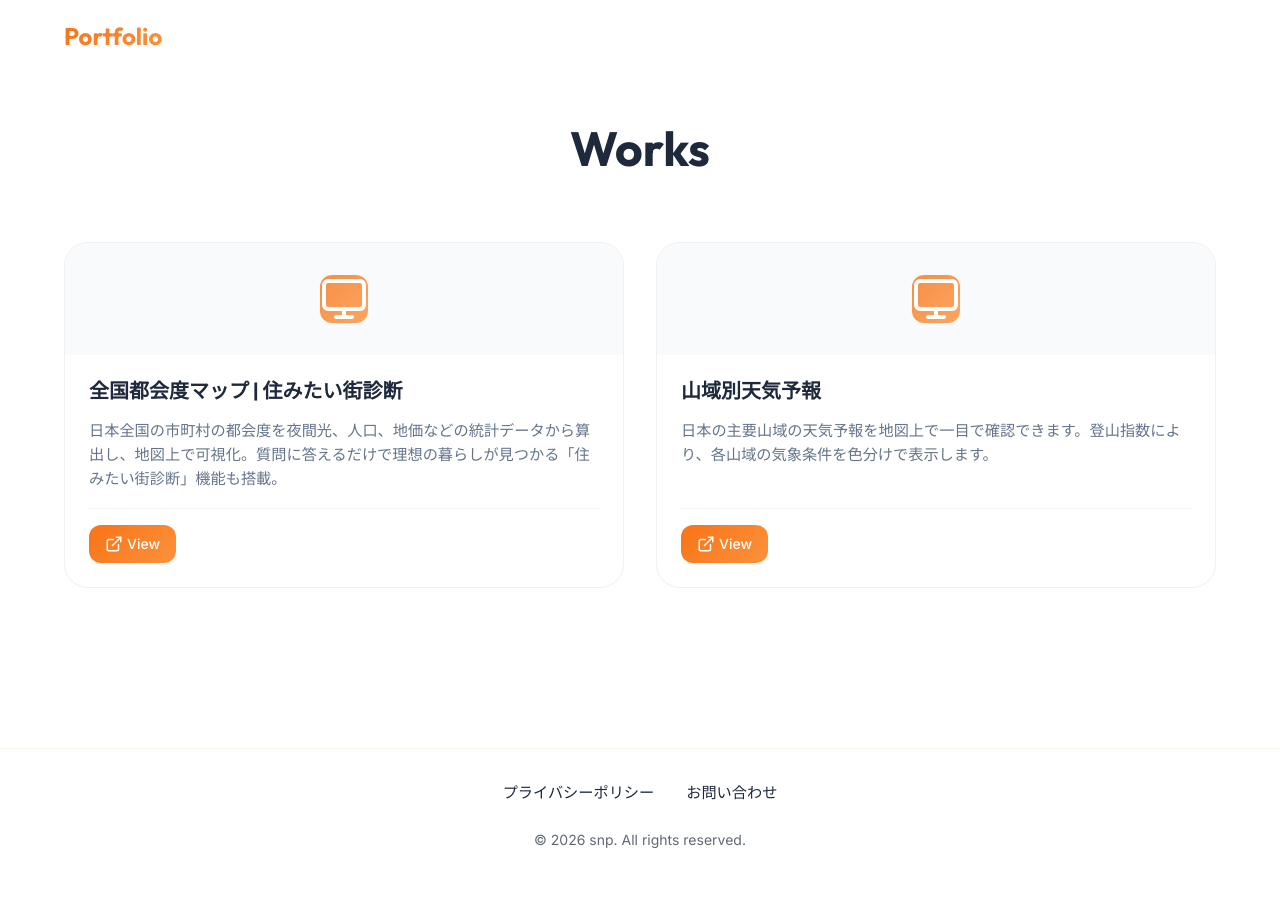
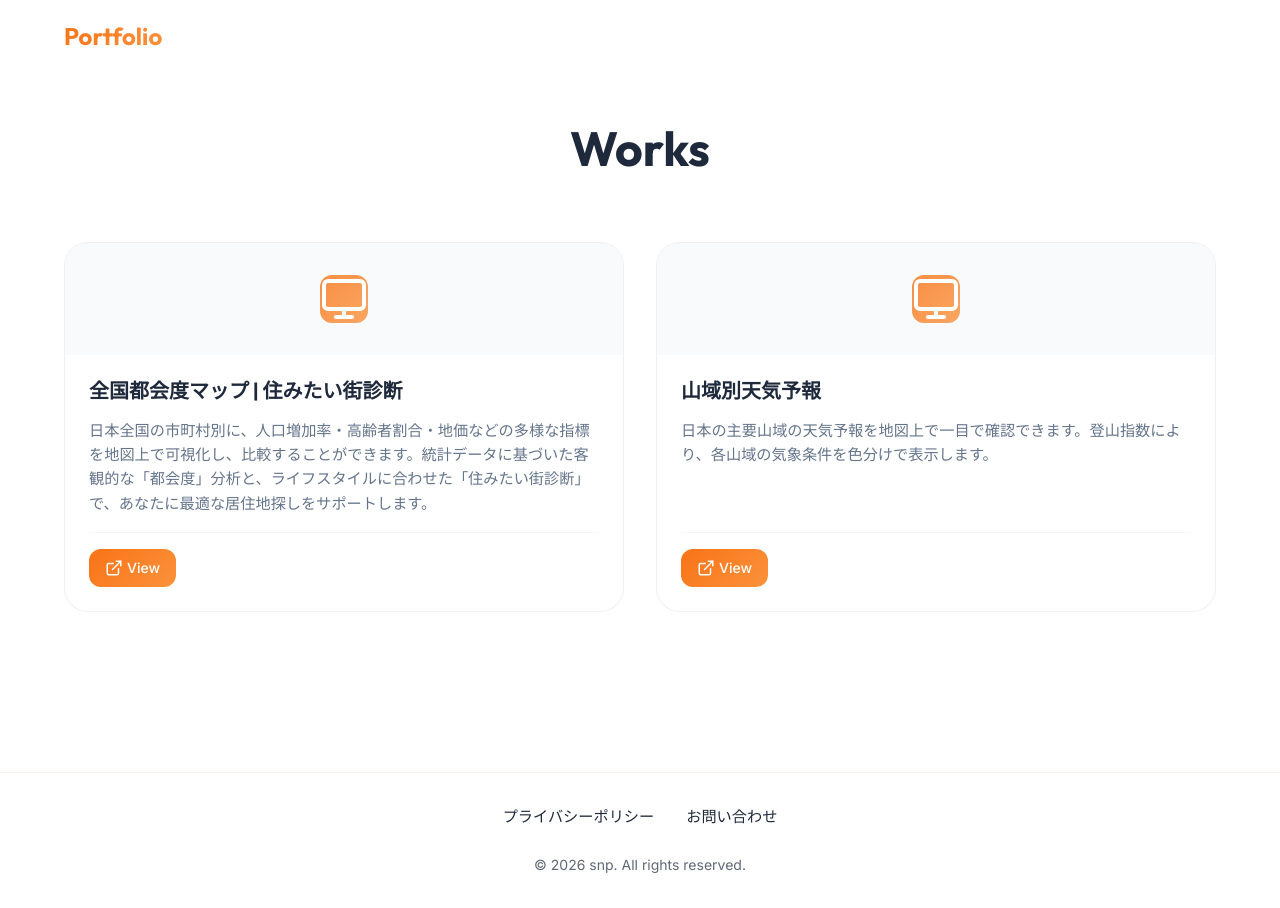
Before and after one commit to snp-model/snp-model.github.io, a React (Vite) app: page / in a window 1280 px wide. Before the commit the page ends 884 px from the top, so only its background shows below. Built offline with nearby package versions, Linux system fonts and the light colour scheme.

Commit message:
feat: プロジェクトデータを更新

```diff
--- a/src/data/projects.js
+++ b/src/data/projects.js
@@ -4,7 +4,7 @@ export const projects = [
   {
     id: 'project-1',
     title: '全国都会度マップ | 住みたい街診断',
-    description: '日本全国の市町村の都会度を夜間光、人口、地価などの統計データから算出し、地図上で可視化。質問に答えるだけで理想の暮らしが見つかる「住みたい街診断」機能も搭載。',
+    description: '日本全国の市町村別に、人口増加率・高齢者割合・地価などの多様な指標を地図上で可視化し、比較することができます。統計データに基づいた客観的な「都会度」分析と、ライフスタイルに合わせた「住みたい街診断」で、あなたに最適な居住地探しをサポートします。',
     type: 'web', // 'mobile' または 'web'
     image: '/assets/placeholder-mobile.svg',
     links: {
```
